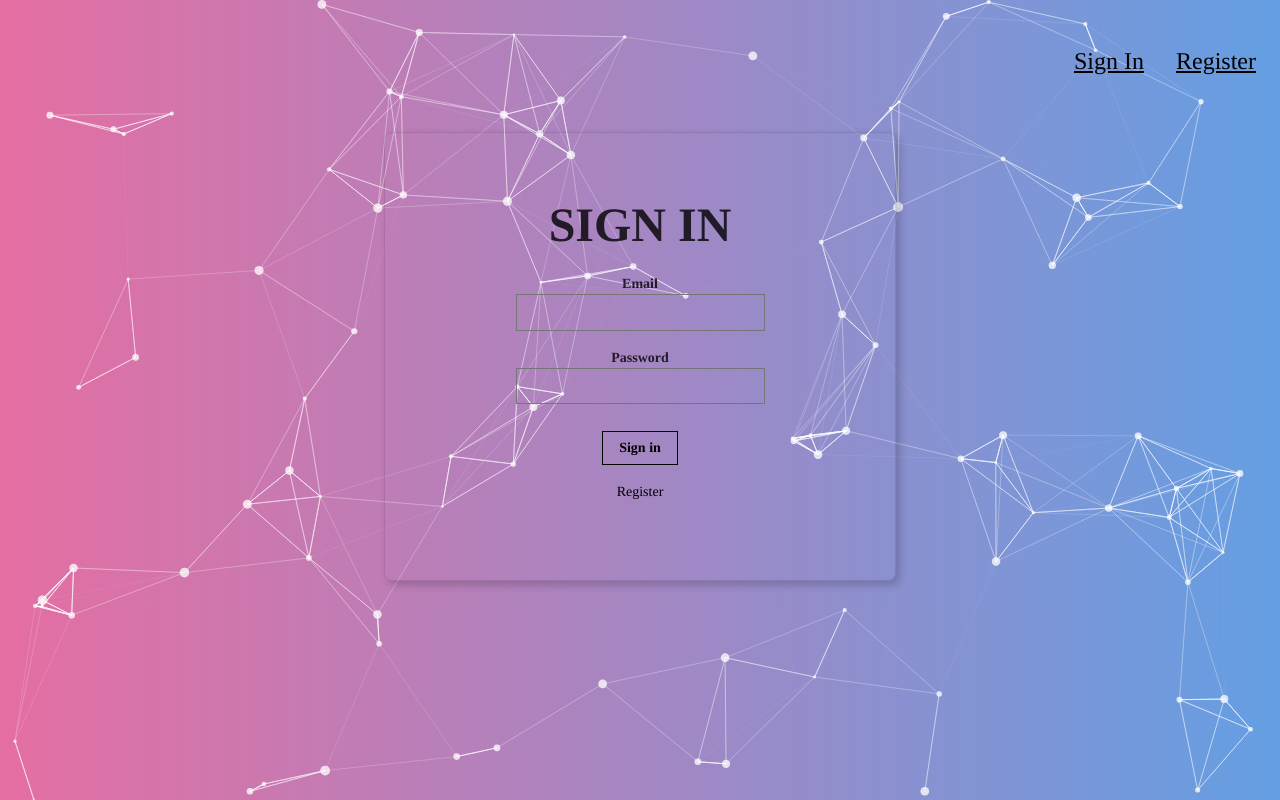
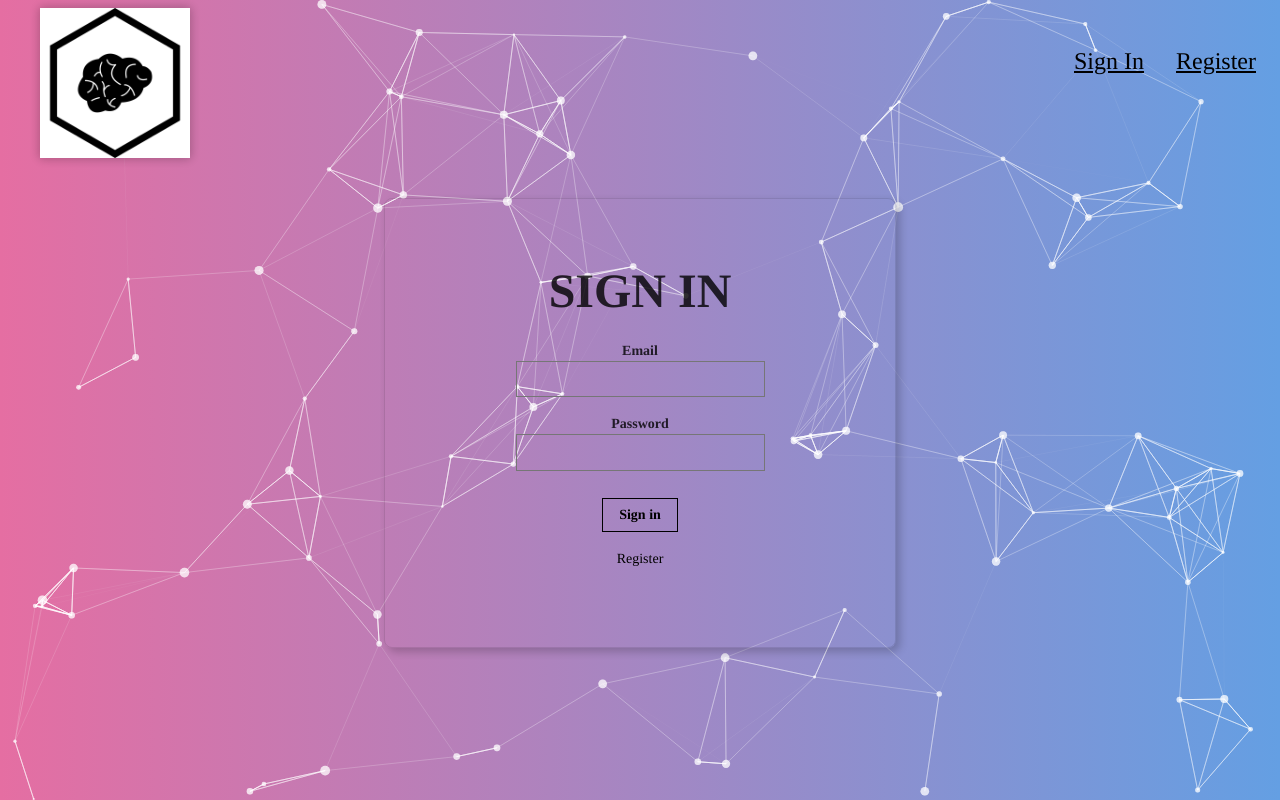
Before and after one commit to ayushgpt01/smart_people, a React (Create React App) app: page / in a window 1280 px wide. Built offline with nearby package versions, Linux system fonts and the light colour scheme; what clarifai would draw is missing.

Commit message:
Logo Position Fixed

```diff
--- a/src/App.js
+++ b/src/App.js
@@ -183,10 +183,12 @@ class App extends Component {
           loaded={particlesLoaded}
           options={params}
         />
+        <div className="flex justify-between">
+        <Logo className="mw5"/>
         <Navigation className="mw5" isSignedIn={isSignedIn} onRouteChange={this.onRouteChange}/>
+        </div>
         { route ==='home'
         ?  <div>
-        <Logo className="mw5"/>
         <Rank name={user.name} entries={user.entries}/>
         <ImageLinkForm onInputChange={this.onInputChange} onButtonSubmit={this.onButtonSubmit}/>
         <FaceRecognition box={box} imageURL={imageURL}/>
--- a/src/Component/Logo/Logo.js
+++ b/src/Component/Logo/Logo.js
@@ -5,7 +5,7 @@ import "./Logo.css";
 
 const Logo = () => {
   return (
-    <div className="ma4 mt0">
+    <div className="ma4 mt0" style={{ display: "flex", justifyContent: "flex-start" }}>
       <Tilt
         tiltReverse={true}
         className="tilt br2 shadow-2"
--- a/src/Component/Signin/Signin.js
+++ b/src/Component/Signin/Signin.js
@@ -36,7 +36,7 @@ class Signin extends React.Component {
   render() {
       const {onRouteChange} = this.props;
       return (
-        <article className="mw6 center br3 pa3 shadow-5 pa4-ns mv3 ba b--black-10">
+        <article className="mw6 center br3 pa3 shadow-5 pa4-ns mv2 ba b--black-10">
           <main className="pa4 black-80">
             <div className="measure">
               <fieldset id="sign_up" className="ba b--transparent ph0 mh0">
```
